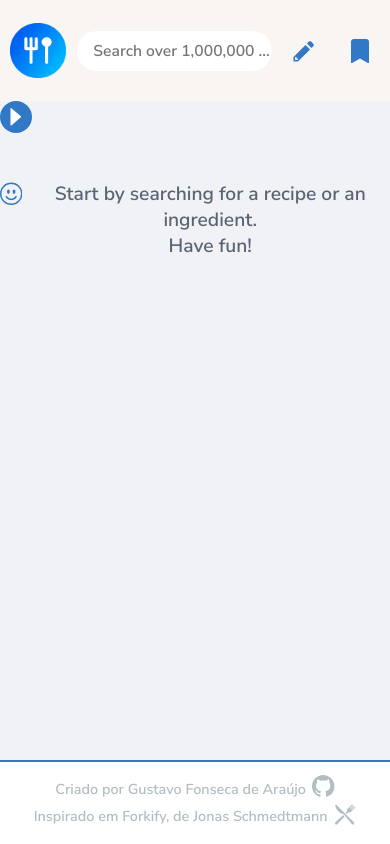
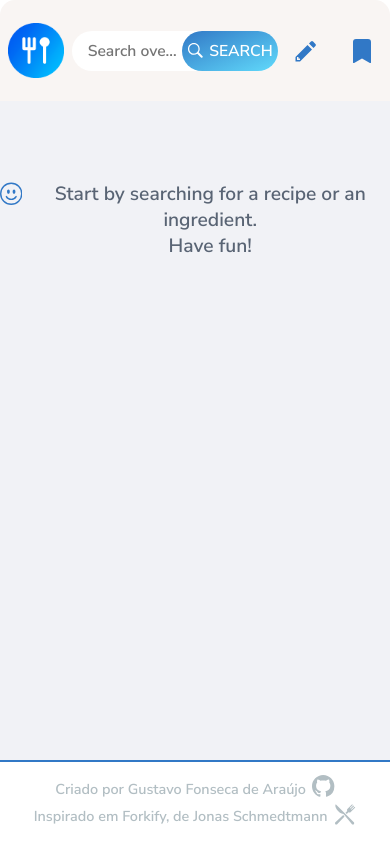
Before and after one commit to GusFonseca21/Forkify, a Next.js app: page / in a window 390 px wide. Built offline with nearby package versions, Linux system fonts and the light colour scheme; no server answers.

Commit message:
Teste do fetch de receitas 2

```diff
--- a/src/components/CentralCard/Body/FoundRecipes/FoundRecipes.module.css
+++ b/src/components/CentralCard/Body/FoundRecipes/FoundRecipes.module.css
@@ -10,8 +10,8 @@
 }
 .found-recipe-controller-buttons {
   display: none;
-
   position: absolute;
+  margin-left: 0.5rem;
   width: 2rem;
   height: 2rem;
   top: 2%;
@@ -19,6 +19,10 @@
   z-index: 1;
   background-color: rgb(49, 120, 198);
   border-radius: 50px;
+}
+
+.no-recipes-searched {
+  display: none !important;
 }
 
 .found-recipes-controller {
--- a/src/components/CentralCard/Body/FoundRecipes/FoundRecipes.tsx
+++ b/src/components/CentralCard/Body/FoundRecipes/FoundRecipes.tsx
@@ -8,9 +8,12 @@ import Recipe from "./Recipe/Recipe";
 import useFetchRecipes from "../../../../Helpers/useFetchRecipes";
 
 import { AiFillCaretLeft, AiFillCaretRight } from "react-icons/ai";
+import { FetchRecipesContext } from "../../../store/fetch-recipes-context";
 
 const FoundRecipes = () => {
   const stylesCtx = useContext(StylesContext);
+
+  const fetchCtx = useContext(FetchRecipesContext);
 
   const hideShowFoundRecipesHandler = () => {
     stylesCtx.changeState("foundRecipesController");
@@ -25,7 +28,11 @@ const FoundRecipes = () => {
         classes["show-found-recipes"]
       }`}
     >
-      <div className={classes["found-recipe-controller-buttons"]}>
+      <div
+        className={`${classes["found-recipe-controller-buttons"]} ${
+          !fetchCtx.inputText && classes["no-recipes-searched"]
+        }`}
+      >
         {!stylesCtx.state.foundRecipesControllerState ? (
           <AiFillCaretRight
             className={classes["found-recipes-controller"]}
--- a/src/components/CentralCard/Header/CentralCardHeader.module.css
+++ b/src/components/CentralCard/Header/CentralCardHeader.module.css
@@ -3,8 +3,8 @@
   height: 12vh;
   width: 100%;
   background-color: #f9f5f3;
-  border-top-left-radius: inherit;
-  border-top-right-radius: inherit;
+  border-top-left-radius: 15px;
+  border-top-right-radius: 15px;
   display: flex;
   align-items: center;
   justify-content: space-around;
--- a/src/components/CentralCard/Header/HeaderComponents/SearchBar.module.css
+++ b/src/components/CentralCard/Header/HeaderComponents/SearchBar.module.css
@@ -78,6 +78,6 @@
 
 @media (max-width: 400px) {
   .search-button {
-    display: none;
+    width: auto;
   }
 }
```
